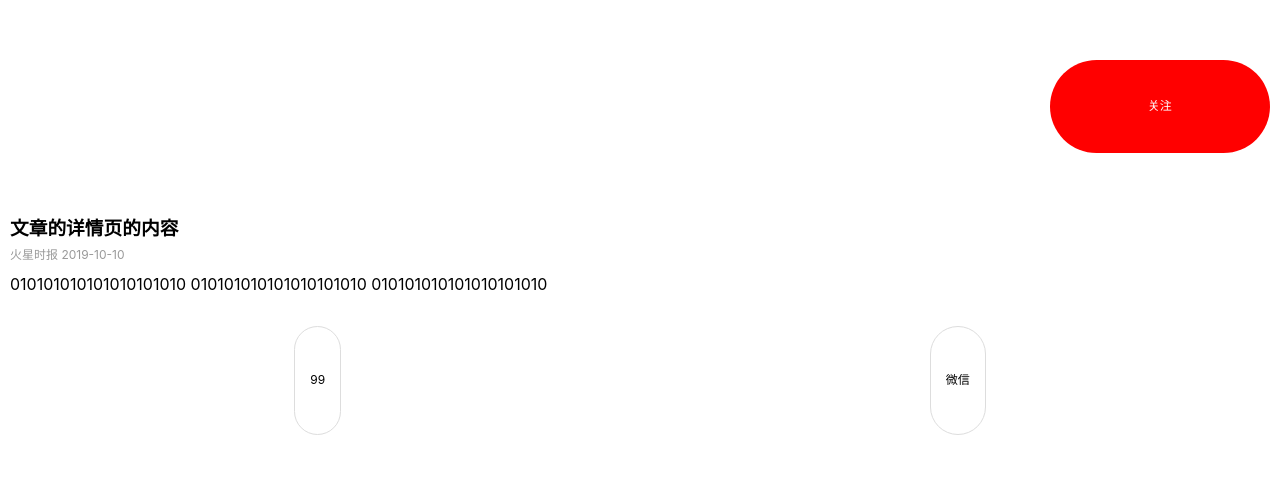
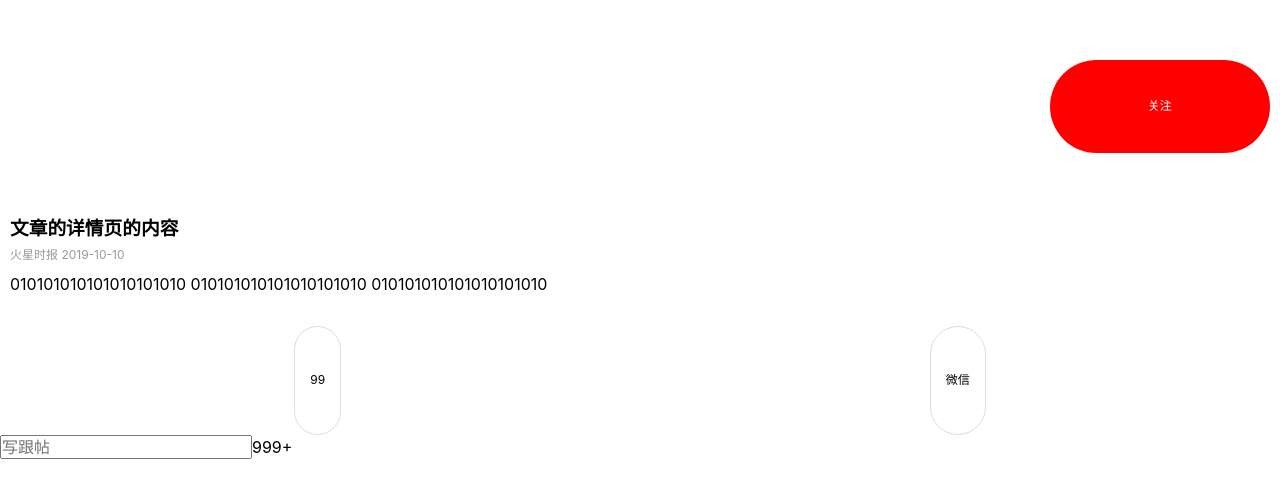
Before and after one commit to z-apollo/new, a Vue app: page /#/post_detail/1 in a window 1280 px wide. Shown: the top 498 px of the page. Built offline with nearby package versions, Linux system fonts and the light colour scheme; sample sign-in values are in the browser's storage; a small style sheet from the web is missing.

Commit message:
45-底部页脚的布局

```diff
--- /dev/null
+++ b/src/components/PostFooter.vue
@@ -0,0 +1,28 @@
+<template>
+  <div class="footer">
+    <input type="text" placeholder="写跟帖" @focus="handleFocus" />
+
+    <span class="comment">
+      <em>999+</em>
+      <i class="iconfont iconpinglun-"></i>
+    </span>
+
+    <i class="iconfont iconshoucang"></i>
+
+    <i class="iconfont iconfenxiang"></i>
+  </div>
+</template>
+
+<script>
+export default {
+  methods: {
+    // 获得焦点时候触发
+    handleFocus() {
+        console.log("123")
+    }
+  }
+};
+</script>
+
+<style>
+</style>
--- a/src/pages/PostDetail.vue
+++ b/src/pages/PostDetail.vue
@@ -32,11 +32,20 @@
         微信
       </span>
     </div>
+    <!-- 页脚组件 -->
+    <PostFooter/>
   </div>
 </template>
 
 <script>
-export default {};
+//导入页脚组件
+import PostFooter from "@/components/PostFooter"
+export default {
+    components: {
+        PostFooter
+    }
+};
+
 </script>
 
 <style scoped lang="less">
```
